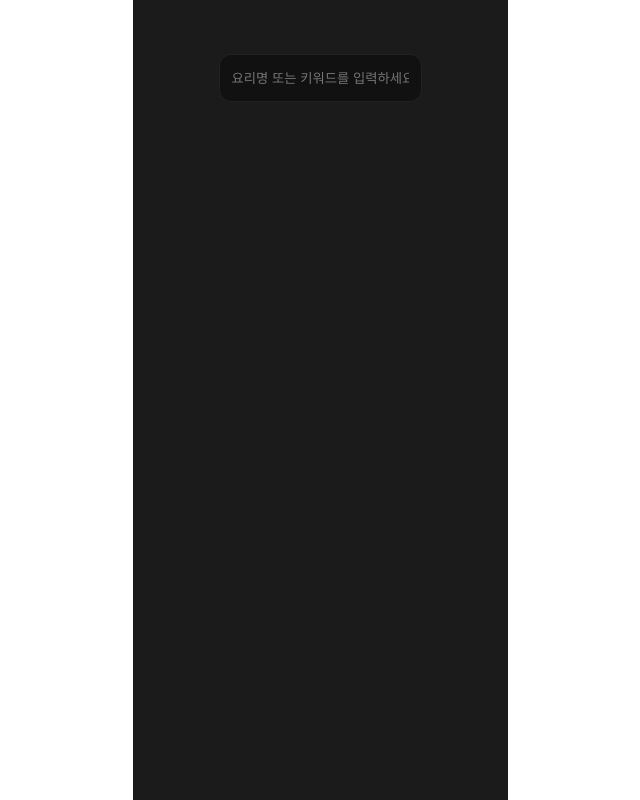
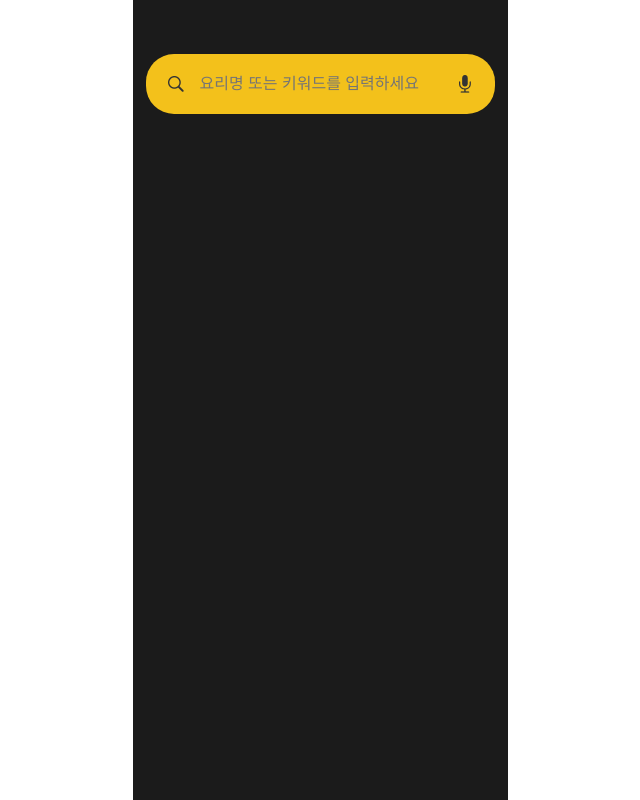
Before and after one commit to T4-CookMate/Frontend, a React (Vite) app: page /search in a window 1280 px wide. Shown: the whole page, without its empty margins (320-960 px from the left). Built offline with nearby package versions, Linux system fonts and the light colour scheme; a web font is replaced by a local one.

Commit message:
feat: search 페이지 레이아웃 및 검색창 수정

```diff
--- a/src/components/layout/AppLayout.tsx
+++ b/src/components/layout/AppLayout.tsx
@@ -6,7 +6,11 @@ const Layout = styled.div`
     width: 375px;
     margin: 0 auto;               /* 화면 가운데 정렬 */
     min-height: 100vh;
+
     padding-top: max(30px, env(safe-area-inset-top));
+    padding-left: 20px;
+    padding-right: 20px;
+
     background: ${({ theme }) => theme.color.bg};
     color: ${({ theme }) => theme.color.text};
     display: flex;
--- /dev/null
+++ b/src/components/search/KeywordSuggest.tsx
@@ -0,0 +1,49 @@
+// src/components/search/KeywordSuggest.tsx
+import styled from 'styled-components'
+
+const SuggestBox = styled.ul`
+  list-style: none;
+  margin: 8px 0 0;
+  padding: 8px 10px;
+  border-radius: 20px;
+  border: 1px solid #222;
+  background: #0f0f0f;
+
+  width: 100%;
+  max-width: 349px;
+
+  display: flex;
+  flex-direction: column;
+  gap: 4px;
+
+  li {
+    padding: 8px 6px;
+    cursor: pointer;
+    border-radius: 12px;
+    font-size: 14px;
+  }
+
+  li:hover {
+    background: #171717;
+  }
+`
+
+type Props = {
+  query: string
+  keywords: string[]
+  onSelect: (keyword: string) => void
+}
+
+export function KeywordSuggest({ query, keywords, onSelect }: Props) {
+  if (!query || keywords.length === 0) return null
+
+  return (
+    <SuggestBox role="listbox" aria-label="키워드 제안">
+      {keywords.map(k => (
+        <li key={k} onClick={() => onSelect(k)}>
+          {k}
+        </li>
+      ))}
+    </SuggestBox>
+  )
+}
--- /dev/null
+++ b/src/components/search/RecipeDetailModal.tsx
@@ -0,0 +1,55 @@
+// src/components/search/RecipeDetailModal.tsx
+import { Modal } from '@components/Modal'
+import type { Recipe } from 'data/recipes'
+
+type Props = {
+  recipe: Recipe | null
+  related: Recipe[]
+  onClose: () => void
+}
+
+export function RecipeDetailModal({ recipe, related, onClose }: Props) {
+  if (!recipe) return null
+
+  return (
+    <Modal onClose={onClose}>
+      <h3 style={{ marginTop: 0 }}>{recipe.name}</h3>
+      <p style={{ opacity: 0.8, marginTop: 4 }}>
+        관련 태그: {recipe.tags.join(', ')}
+      </p>
+
+      <div
+        style={{
+          display: 'flex',
+          gap: 8,
+          flexWrap: 'wrap',
+          marginTop: 8,
+        }}
+      >
+        {related.slice(0, 4).map(r => (
+          <div
+            key={r.id}
+            style={{
+              padding: '6px 10px',
+              border: '1px solid #333',
+              borderRadius: 12,
+              background: '#0f0f0f',
+            }}
+          >
+            {r.name}
+          </div>
+        ))}
+      </div>
+
+      <div
+        style={{
+          marginTop: 16,
+          display: 'flex',
+          justifyContent: 'flex-end',
+        }}
+      >
+        <button onClick={onClose}>닫기</button>
+      </div>
+    </Modal>
+  )
+}
--- /dev/null
+++ b/src/components/search/SearchBar.tsx
@@ -0,0 +1,82 @@
+// src/components/search/SearchBar.tsx
+import styled from 'styled-components'
+import searchIcon from '../../assets/search-icon.png'
+import voiceIcon from '../../assets/voice-icon.png'
+
+const SearchForm = styled.form`
+  width: 100%;
+  display: flex;
+  justify-content: center;
+`
+
+const SearchBarWrap = styled.div`
+  width: 349px;
+  height: 60px;
+  border-radius: 28px;
+  background: #f3c11b;
+
+  display: flex;
+  align-items: center;
+  padding: 0 18px;
+  gap: 10px;
+`
+
+const Icon = styled.img`
+  width: 24px;
+  height: 24px;
+`
+
+const VoiceButton = styled.button`
+  border: none;
+  background: transparent;
+  padding: 0;
+  display: flex;
+  align-items: center;
+  justify-content: center;
+  cursor: pointer;
+`
+
+const SearchInput = styled.input`
+  flex: 1;
+  min-width: 0;
+  border: none;
+  outline: none;
+  background: transparent;
+  font-size: 16px;
+  color: #181818;
+
+  ::placeholder {
+    color: #6c5a15;
+  }
+`
+
+type Props = {
+  value: string
+  onChange: (value: string) => void
+  onSubmit: () => void
+  onVoiceClick?: () => void
+}
+
+export function SearchBar({ value, onChange, onSubmit, onVoiceClick }: Props) {
+    return (
+        <SearchForm
+            onSubmit={e => {
+                e.preventDefault()
+                onSubmit()
+            }}
+            aria-label="레시피 검색"
+        >
+            <SearchBarWrap>
+                <Icon src={searchIcon} alt="검색" />
+                <SearchInput
+                    placeholder="요리명 또는 키워드를 입력하세요"
+                    value={value}
+                    onChange={e => onChange(e.target.value)}
+                />
+                <VoiceButton type="button" onClick={onVoiceClick}>
+                    <Icon src={voiceIcon} alt="음성 검색" />
+                </VoiceButton>
+            </SearchBarWrap>
+        </SearchForm>
+    )
+}
--- /dev/null
+++ b/src/components/search/SearchResultsSection.tsx
@@ -0,0 +1,74 @@
+// src/components/search/SearchResultsSection.tsx
+import styled from 'styled-components'
+import { Button } from '@components/SelectButton'
+import { RecipeCard } from '@components/RecipeCard'
+import type { Recipe } from 'data/recipes'
+
+const TopRow = styled.div`
+  display: flex;
+  justify-content: space-between;
+  align-items: center;
+  margin-top: 4px;
+`
+
+const Grid = styled.div`
+  display: grid;
+  grid-template-columns: repeat(2, 1fr);
+  gap: 12px;
+  margin-top: 8px;
+`
+
+const MoreWrap = styled.div`
+  margin-top: 12px;
+`
+
+type Props = {
+  confirmed: string
+  totalCount: number
+  pagedRecipes: Recipe[]
+  hasMore: boolean
+  onMore: () => void
+  onReset: () => void
+  onSelectRecipe: (recipe: Recipe) => void
+}
+
+export function SearchResultsSection({
+  confirmed,
+  totalCount,
+  pagedRecipes,
+  hasMore,
+  onMore,
+  onReset,
+  onSelectRecipe,
+}: Props) {
+  if (!confirmed) return null
+
+  return (
+    <>
+      <TopRow>
+        <span>
+          검색어: <strong>{confirmed}</strong> · {totalCount}건
+        </span>
+        <Button size="sm" onClick={onReset}>
+          초기화
+        </Button>
+      </TopRow>
+
+      <Grid>
+        {pagedRecipes.map(r => (
+          <RecipeCard key={r.id} onClick={() => onSelectRecipe(r)}>
+            {r.name}
+          </RecipeCard>
+        ))}
+      </Grid>
+
+      {hasMore && (
+        <MoreWrap>
+          <Button size="md" fullWidth onClick={onMore}>
+            더보기
+          </Button>
+        </MoreWrap>
+      )}
+    </>
+  )
+}
--- a/src/pages/HomePage.tsx
+++ b/src/pages/HomePage.tsx
@@ -8,7 +8,6 @@ import CookMateLogo from 'assets/logo_cookmate.png'
 export default function HomePage() {
   const nav = useNavigate()
   return (
-    <AppLayout>
       <Wrap>
         <FontSizeBUtton/>
           <div style={{ display: 'flex', flexDirection: 'column', gap: '16px' }}>
@@ -29,7 +28,6 @@ export default function HomePage() {
             <Logo src={CookMateLogo} alt="CookMate 로고" />
           </LevelContainer>
       </Wrap>
-    </AppLayout>
   )
 }
 
--- a/src/pages/SearchPage.tsx
+++ b/src/pages/SearchPage.tsx
@@ -1,47 +1,54 @@
 // src/pages/SearchPage.tsx
 import styled from 'styled-components'
 import { useMemo, useState } from 'react'
-import { Button } from '@components/SelectButton'
-import { RecipeCard } from '@components/RecipeCard'
-import { Modal } from '@components/Modal'
-import { TextInput } from '@components/TextInput'
-import { RECIPES, type Recipe} from 'data/recipes'
+import { RECIPES, type Recipe } from 'data/recipes'
+import { SearchBar } from '@components/search/SearchBar'
+import { KeywordSuggest } from '@components/search/KeywordSuggest'
+import { SearchResultsSection } from '@components/search/SearchResultsSection'
+import { RecipeDetailModal } from '@components/search/RecipeDetailModal'
 
-const Wrap = styled.main`flex:1; padding: 24px 20px; display:flex; flex-direction:column; gap:16px;`
-const SuggestBox = styled.ul`
-  list-style:none; margin:0; padding:8px; border-radius:12px; border:1px solid #222; background:#0f0f0f;
-  li { padding:8px 6px; cursor:pointer; border-radius:8px; }
-  li:hover { background:#171717; }
+const Wrap = styled.main`
+  flex: 1;
+  padding: 24px 0px;
+  display: flex;
+  flex-direction: column;
+  gap: 16px;
 `
-const Grid = styled.div`
-  display:grid; grid-template-columns: repeat(2, 1fr); gap: 12px;
+
+// 검색바 + 제안만 가운데 정렬
+const SearchArea = styled.div`
+  display: flex;
+  flex-direction: column;
+  align-items: center;
 `
 
 export default function SearchPage() {
   const [q, setQ] = useState('')
-  const [confirmed, setConfirmed] = useState('')      // Enter나 클릭으로 확정된 검색어
-  const [page, setPage] = useState(1)                // 1페이지 = 4개
+  const [confirmed, setConfirmed] = useState('')
+  const [page, setPage] = useState(1)
   const [selected, setSelected] = useState<Recipe | null>(null)
 
+  // 자동완성 키워드
   const keywords = useMemo(() => {
     if (!q.trim()) return []
     const pool = new Set<string>()
-    RECIPES.forEach(r=>{
+    RECIPES.forEach(r => {
       if (r.name.includes(q)) pool.add(r.name)
       r.tags.forEach(t => t.includes(q) && pool.add(t))
     })
     return Array.from(pool).slice(0, 6)
   }, [q])
 
+  // 검색 결과
   const results = useMemo(() => {
     const term = confirmed.trim()
     if (!term) return []
-    return RECIPES.filter(r =>
-      r.name.includes(term) || r.tags.some(t => t.includes(term))
+    return RECIPES.filter(
+      r => r.name.includes(term) || r.tags.some(t => t.includes(term)),
     )
   }, [confirmed])
 
-  const paged = results.slice(0, page * 4)        // 4개씩
+  const paged = results.slice(0, page * 4)
   const hasMore = results.length > paged.length
 
   const submit = () => {
@@ -50,77 +57,66 @@ export default function SearchPage() {
     setPage(1)
   }
 
+  const reset = () => {
+    setQ('')
+    setConfirmed('')
+    setPage(1)
+  }
+
+  const handleSelectKeyword = (k: string) => {
+    setQ(k)
+    setConfirmed(k)
+    setPage(1)
+  }
+
+  const handleVoiceClick = () => {
+    // TODO: 여기서 STT 시작 로직 연결
+    console.log('voice search click')
+  }
+
   const openModal = (r: Recipe) => setSelected(r)
   const closeModal = () => setSelected(null)
 
+  const related = useMemo(() => {
+    if (!selected) return []
+    return RECIPES.filter(
+      r =>
+        r.id !== selected.id &&
+        r.tags.some(t => selected.tags.includes(t)),
+    )
+  }, [selected])
+
   return (
     <Wrap>
-      {/* 검색창 */}
-      <form
-        onSubmit={(e)=>{e.preventDefault(); submit()}}
-        aria-label="레시피 검색"
-      >
-        <TextInput
-          placeholder="요리명 또는 키워드를 입력하세요"
-          value={q}
-          onChange={(e)=> setQ(e.target.value)}
+        <SearchArea>
+          <SearchBar
+            value={q}
+            onChange={setQ}
+            onSubmit={submit}
+            onVoiceClick={handleVoiceClick}
+          />
+          <KeywordSuggest
+            query={q}
+            keywords={keywords}
+            onSelect={handleSelectKeyword}
+          />
+        </SearchArea>
+
+        <SearchResultsSection
+          confirmed={confirmed}
+          totalCount={results.length}
+          pagedRecipes={paged}
+          hasMore={hasMore}
+          onMore={() => setPage(p => p + 1)}
+          onReset={reset}
+          onSelectRecipe={openModal}
         />
-      </form>
 
-      {/* 키워드 제안 */}
-      {q && keywords.length > 0 && (
-        <SuggestBox role="listbox" aria-label="키워드 제안">
-          {keywords.map(k => (
-            <li key={k} onClick={()=>{ setQ(k); setConfirmed(k); setPage(1) }}>{k}</li>
-          ))}
-        </SuggestBox>
-      )}
-
-      {/* 결과 그리드 (확정된 검색어가 있을 때만) */}
-      {confirmed && (
-        <>
-          <div style={{ display:'flex', justifyContent:'space-between', alignItems:'center', marginTop: 4 }}>
-            <span>검색어: <strong>{confirmed}</strong> · {results.length}건</span>
-            <Button size="sm" onClick={()=>{ setQ(''); setConfirmed(''); setPage(1) }}>초기화</Button>
-          </div>
-
-          <Grid style={{ marginTop: 8 }}>
-            {paged.map(r => (
-              <RecipeCard key={r.id} onClick={()=>openModal(r)}>
-                {r.name}
-              </RecipeCard>
-            ))}
-          </Grid>
-
-          {hasMore && (
-            <div style={{ marginTop: 12 }}>
-              <Button size="md" fullWidth onClick={()=> setPage(p=>p+1)}>더보기</Button>
-            </div>
-          )}
-        </>
-      )}
-
-      {/* 레시피 모달 */}
-      {selected && (
-        <Modal onClose={closeModal}>
-          <h3 style={{ marginTop: 0 }}>{selected.name}</h3>
-          <p style={{ opacity: .8, marginTop: 4 }}>
-            관련 태그: {selected.tags.join(', ')}
-          </p>
-          <div style={{ display:'flex', gap:8, flexWrap:'wrap', marginTop: 8 }}>
-            {RECIPES.filter(r => r.id !== selected.id && r.tags.some(t => selected.tags.includes(t)))
-                    .slice(0, 4)
-                    .map(r => (
-              <div key={r.id} style={{
-                padding:'6px 10px', border:'1px solid #333', borderRadius:12, background:'#0f0f0f'
-              }}>{r.name}</div>
-            ))}
-          </div>
-          <div style={{ marginTop: 16, display:'flex', justifyContent:'flex-end' }}>
-            <Button onClick={closeModal}>닫기</Button>
-          </div>
-        </Modal>
-      )}
+        <RecipeDetailModal
+          recipe={selected}
+          related={related}
+          onClose={closeModal}
+        />
     </Wrap>
   )
 }
```
Also changed, not shown: src/assets/search-icon.png (added), src/assets/voice-icon.png (added).
